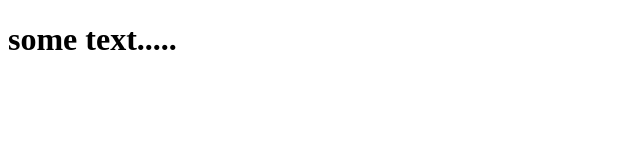
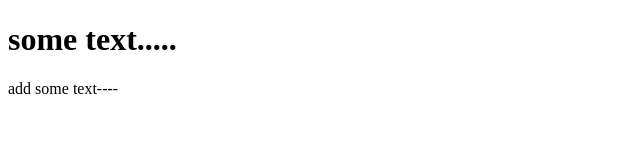
Before and after one commit to rivki0259/demo, a plain HTML site: page index.html in a window 1280 px wide. Shown: the whole page, without its empty margins (0-640 px from the left). Drawn offline with Linux system fonts and the light colour scheme.

Commit message:
Update index.html

```diff
--- a/index.html
+++ b/index.html
@@ -7,5 +7,6 @@
 </head>
 <body>
     <H1>some text.....</H1>
+    <p>add some text----</p>
 </body>
 </html>
```
